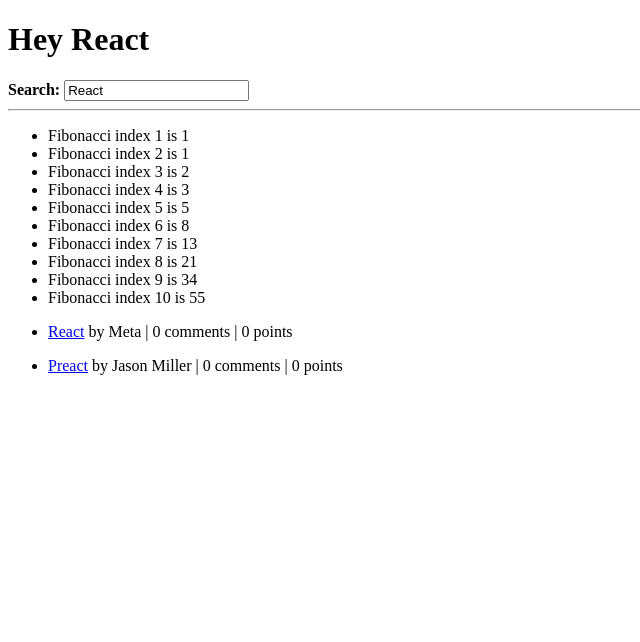
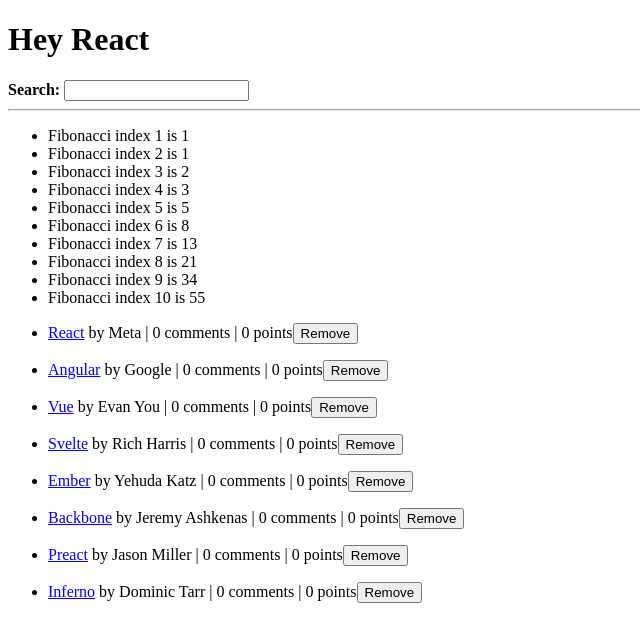
Before and after one commit to borland502/react-sandbox, a React (Vite) app: page / in a window 1280 px wide. Shown: the top 642 px of the page, without its empty margins (0-640 px from the left). Built offline with nearby package versions, Linux system fonts and the light colour scheme.

Commit message:
Chapter 18

```diff
--- a/src/App.tsx
+++ b/src/App.tsx
@@ -32,9 +32,9 @@
 		num_comments: number;
 		points: number;
 	}[];
+	onRemoveItem: (objectId: number) => void;
 }
-
-const List = ({ list }: ListProps) =>
+const List = ({ list, onRemoveItem }: ListProps) =>
 	list.map((item) => (
 		<div key={item.objectId}>
 			<ul>
@@ -43,14 +43,11 @@
 					<span> by {item.author}</span>
 					<span> | {item.num_comments} comments</span>
 					<span> | {item.points} points</span>
+					<button onClick={() => onRemoveItem(item.objectId)}>Remove</button>
 				</li>
 			</ul>
 		</div>
 	));
-
-// interface SearchProps extends Partial<HTMLInputElement> {
-// 	onSearch: (event: React.ChangeEvent<HTMLInputElement>) => void;
-// }
 
 const InputWithLabel = ({
 	id,
@@ -76,13 +73,6 @@
 	</>
 );
 
-// const Search = ({ onSearch, value }: SearchProps) => (
-// 	<>
-// 		<label htmlFor="search">Search: </label>
-// 		<input type="text" id="search" value={value} onChange={onSearch}></input>
-// 	</>
-// );
-
 const App = () => {
 
 	const useStorageState = (key: string, initialState: string): [string, React.Dispatch<React.SetStateAction<string>>] => {
@@ -96,10 +86,7 @@
 
 	};
 
-
-	const [searchTerm, setSearchTerm] = useStorageState("search", "React");
-
-	const titleList = [
+	const initialTitleList = [
 		{
 			objectId: 1,
 			title: "React",
@@ -166,11 +153,22 @@
 		},
 	];
 
+	const [searchTerm, setSearchTerm] = useStorageState("search", "");
+	const [stories, setStories] = React.useState(initialTitleList);
+
 	const handleSearch = (event: React.ChangeEvent<HTMLInputElement>) => {
 		setSearchTerm(event.target.value);
 	};
 
-	const searchedStories = titleList.filter((story) =>
+	const handleRemovedStory = (objectId: number) => {
+		const updatedList = stories.filter(
+			(story) => story.objectId !== objectId
+		);
+
+		setStories(updatedList);
+	};
+
+	const searchedStories = stories.filter((story) =>
 		story.title.toLowerCase().includes(searchTerm.toLowerCase())
 	);
 
@@ -187,7 +185,7 @@
 			<hr />
 
 			<ul>{renderFibonacci()}</ul>
-			<List list={searchedStories} />
+			<List list={searchedStories} onRemoveItem={handleRemovedStory} />
 		</div>
 	);
 };
```
